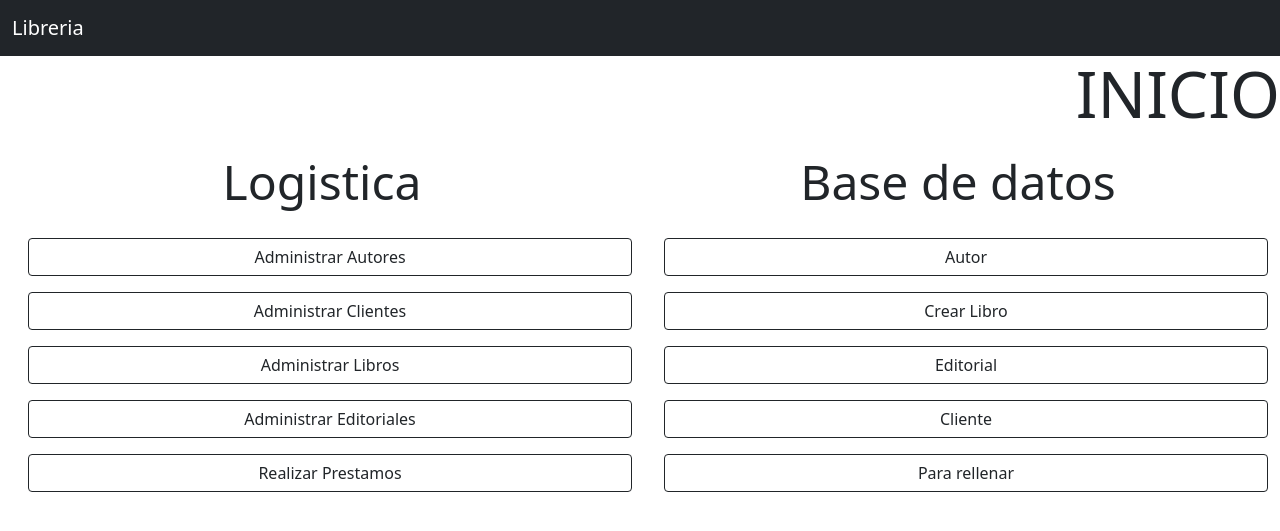
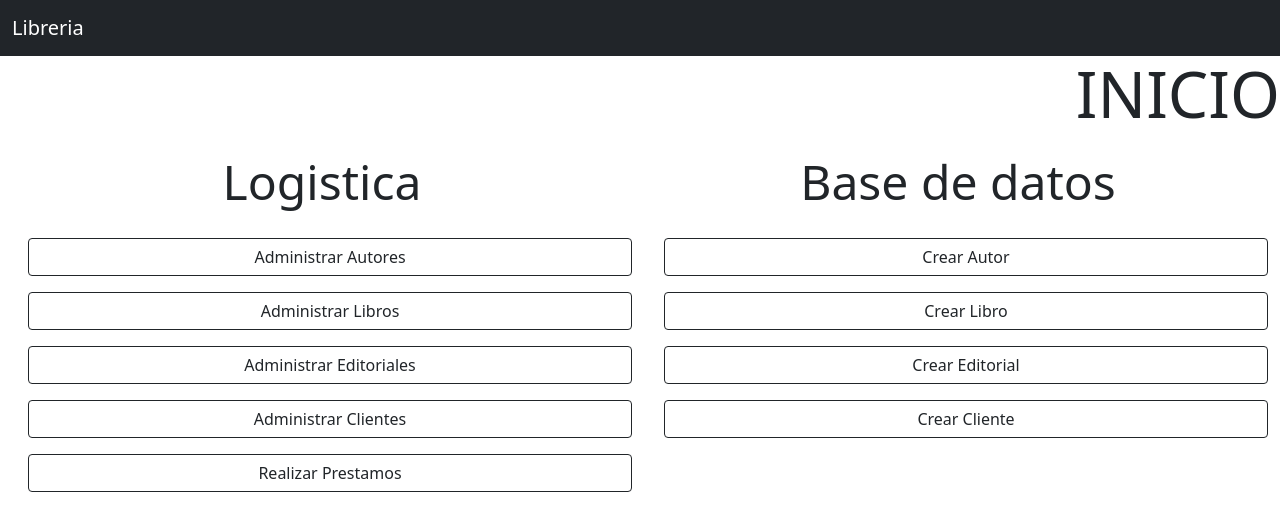
Before and after one commit to Alexis190392/libreria, a Spring Boot app: page / in a window 1280 px wide. Shown: the top 531 px of the page. Run offline with Spring Boot 4, Linux system fonts and the light colour scheme.

Commit message:
fix: redirect to index in Libreria, order buttons

```diff
--- a/src/main/resources/templates/fragments/header.html
+++ b/src/main/resources/templates/fragments/header.html
@@ -1,7 +1,7 @@
 <header th:fragment="header">
         <nav class="navbar navbar-dark bg-dark">
             <div class="container-fluid">
-              <a class="navbar-brand" href="./index.html">
+              <a class="navbar-brand" th:href="@{/}">
                 Libreria
               </a>
             </div>
--- a/src/main/resources/templates/index.html
+++ b/src/main/resources/templates/index.html
@@ -14,9 +14,9 @@
                 </div>
                 <div class="m-1">
                     <a class="btn btn-outline-dark m-2 col-12" th:href="@{/autor/list}">Administrar Autores</a>
-                    <a class="btn btn-outline-dark m-2 col-12" href="">Administrar Clientes</a>
                     <a class="btn btn-outline-dark m-2 col-12" th:href="@{/libro/list}">Administrar Libros</a>
                     <a class="btn btn-outline-dark m-2 col-12" href="">Administrar Editoriales</a>
+                    <a class="btn btn-outline-dark m-2 col-12" href="">Administrar Clientes</a>
                     <a class="btn btn-outline-dark m-2 col-12" href="">Realizar Prestamos</a>
                 </div>
             </div>
@@ -25,11 +25,10 @@
                     <p class="display-5">Base de datos</p>
                 </div>
                 <div class="m-1">
-                    <a class="btn btn-outline-dark m-2 col-12" th:href="@{/autor/form}">Autor</a>
+                    <a class="btn btn-outline-dark m-2 col-12" th:href="@{/autor/form}">Crear Autor</a>
                     <a class="btn btn-outline-dark m-2 col-12" th:href="@{/libro/form}">Crear Libro</a>
-                    <a class="btn btn-outline-dark m-2 col-12" href="">Editorial </a>
-                    <a class="btn btn-outline-dark m-2 col-12" href="">Cliente</a>
-                    <a class="btn btn-outline-dark m-2 col-12" href="">Para rellenar</a>
+                    <a class="btn btn-outline-dark m-2 col-12" th:href="@{/editorial/form}">Crear Editorial </a>
+                    <a class="btn btn-outline-dark m-2 col-12" th:href="@{/cliente/form}">Crear Cliente</a>
                 </div>
             </div>
         </div>
```
